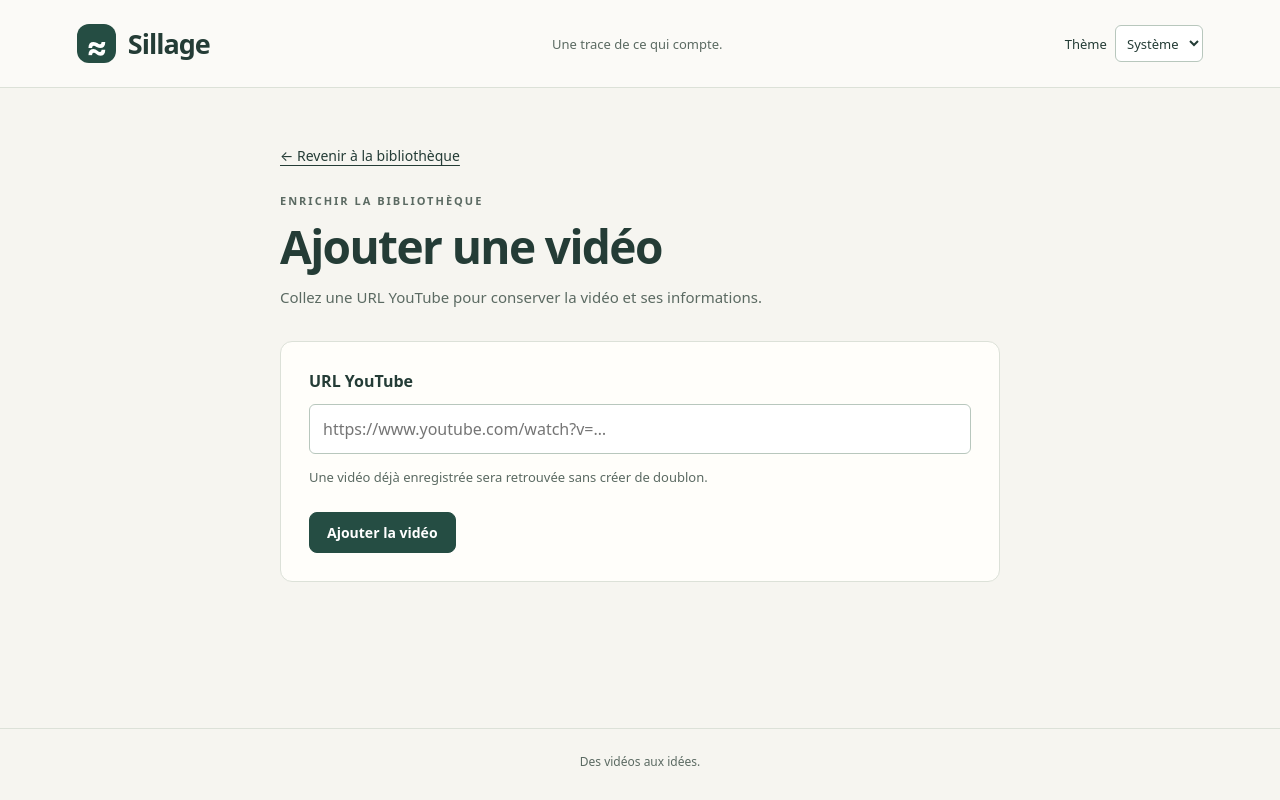
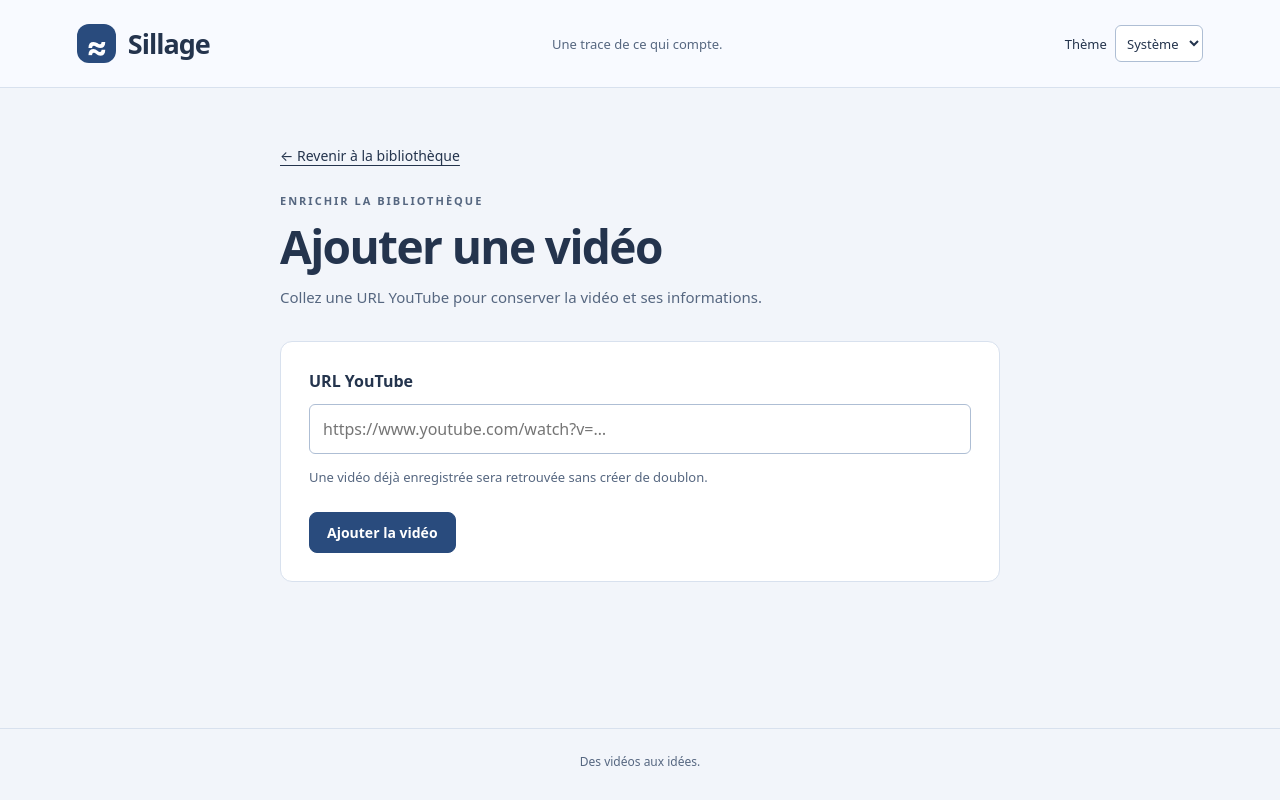
Before and after one commit to patrickbrouhard/sillage, a React (Vite) app in the folder web/: page /videos/new in a window 1280 px wide. Built offline with nearby package versions, Linux system fonts and the light colour scheme.

Commit message:
style: adopte une palette bleu nuit

```diff
--- a/web/src/style.css
+++ b/web/src/style.css
@@ -1,23 +1,23 @@
 :root {
   color-scheme: light dark;
-  --text: light-dark(#243c36, #dee9e3);
-  --page: light-dark(#f6f5f0, #141c19);
-  --surface: light-dark(#fffefa, #1c2823);
-  --header: light-dark(#fbfaf7, #18221e);
-  --input: light-dark(#ffffff, #131e19);
-  --muted: light-dark(#5b6a62, #acbdb2);
-  --border: light-dark(#b8c7bd, #53685b);
-  --subtle: light-dark(#dce1d8, #384c40);
-  --hover: light-dark(#e9eee7, #2d4035);
-  --tag: light-dark(#eef1e7, #293b2e);
-  --accent: light-dark(#254d43, #254d43);
-  --accent-hover: light-dark(#173b31, #326352);
-  --focus: light-dark(#a35428, #edb589);
+  --text: light-dark(#24344d, #e0e8f5);
+  --page: light-dark(#f2f5fa, #101827);
+  --surface: light-dark(#ffffff, #19253a);
+  --header: light-dark(#f8faff, #141f32);
+  --input: light-dark(#ffffff, #101c30);
+  --muted: light-dark(#566780, #afbdd3);
+  --border: light-dark(#aebed4, #506482);
+  --subtle: light-dark(#d8e1ee, #334560);
+  --hover: light-dark(#e6edf8, #2a3d5b);
+  --tag: light-dark(#eaf0fa, #233550);
+  --accent: light-dark(#294b7d, #294b7d);
+  --accent-hover: light-dark(#1d3861, #365f98);
+  --focus: light-dark(#315da0, #94bcff);
   --error: light-dark(#783b22, #ffc3aa);
   --error-border: light-dark(#c19882, #cc947b);
-  --label: light-dark(#7d5436, #dfb88e);
-  --selection: light-dark(#c9ded3, #3c6753);
-  --syntax: light-dark(#284b3e, #b4d8c8);
+  --label: light-dark(#3e5f90, #a9c8f5);
+  --selection: light-dark(#cbdcf5, #345783);
+  --syntax: light-dark(#294b7d, #b5d0f5);
   font-family: system-ui, -apple-system, BlinkMacSystemFont, "Segoe UI", sans-serif;
   color: var(--text);
   background: var(--page);
@@ -54,7 +54,7 @@ h1 { font-size: clamp(32px, 4vw, 46px); line-height: 1.15; letter-spacing: -1.6p
 .thumbnail img { width: 100%; height: 100%; object-fit: cover; display: block; }
 .thumbnail-placeholder { height: 100%; display: flex; flex-direction: column; justify-content: center; align-items: center; gap: 8px; color: var(--muted); font-size: 12px; }
 .placeholder-mark { font-size: 42px; line-height: 1; font-weight: 300; }
-.duration { position: absolute; bottom: 10px; right: 10px; padding: 3px 7px; background: #20392ee8; color: white; font-size: 12px; border-radius: 4px; font-variant-numeric: tabular-nums; }
+.duration { position: absolute; bottom: 10px; right: 10px; padding: 3px 7px; background: #172b49e8; color: white; font-size: 12px; border-radius: 4px; font-variant-numeric: tabular-nums; }
 .card-content { padding: 20px; }
 .source-label { color: var(--label); font-size: 10px; text-transform: uppercase; letter-spacing: 1.3px; font-weight: 750; margin: 0 0 9px; }
 .video-card h2 { font-size: 17px; line-height: 1.45; margin: 0 0 10px; font-weight: 650; overflow-wrap: anywhere; }
@@ -128,7 +128,7 @@ summary { cursor: pointer; font-weight: 650; padding: 10px 0; }
 .library-filter select { width: 320px; }
 .active-filter { display: flex; align-items: center; flex-wrap: wrap; gap: 14px; margin-top: 14px; overflow-wrap: anywhere; }
 .tag-dialog { width: min(620px, calc(100% - 32px)); max-height: calc(100dvh - 48px); padding: 24px; border: 1px solid var(--border); border-radius: 14px; color: var(--text); background: var(--surface); }
-.tag-dialog::backdrop { background: #172c2599; }
+.tag-dialog::backdrop { background: #14223899; }
 .dialog-heading { display: flex; align-items: center; justify-content: space-between; gap: 16px; }
 .dialog-heading h2 { margin: 0; font-size: 22px; }
 .tag-associations { list-style: none; padding: 0; display: grid; gap: 8px; }
```
Also changed, not shown: 3 other files (tests, documents, lock files or other folders).
